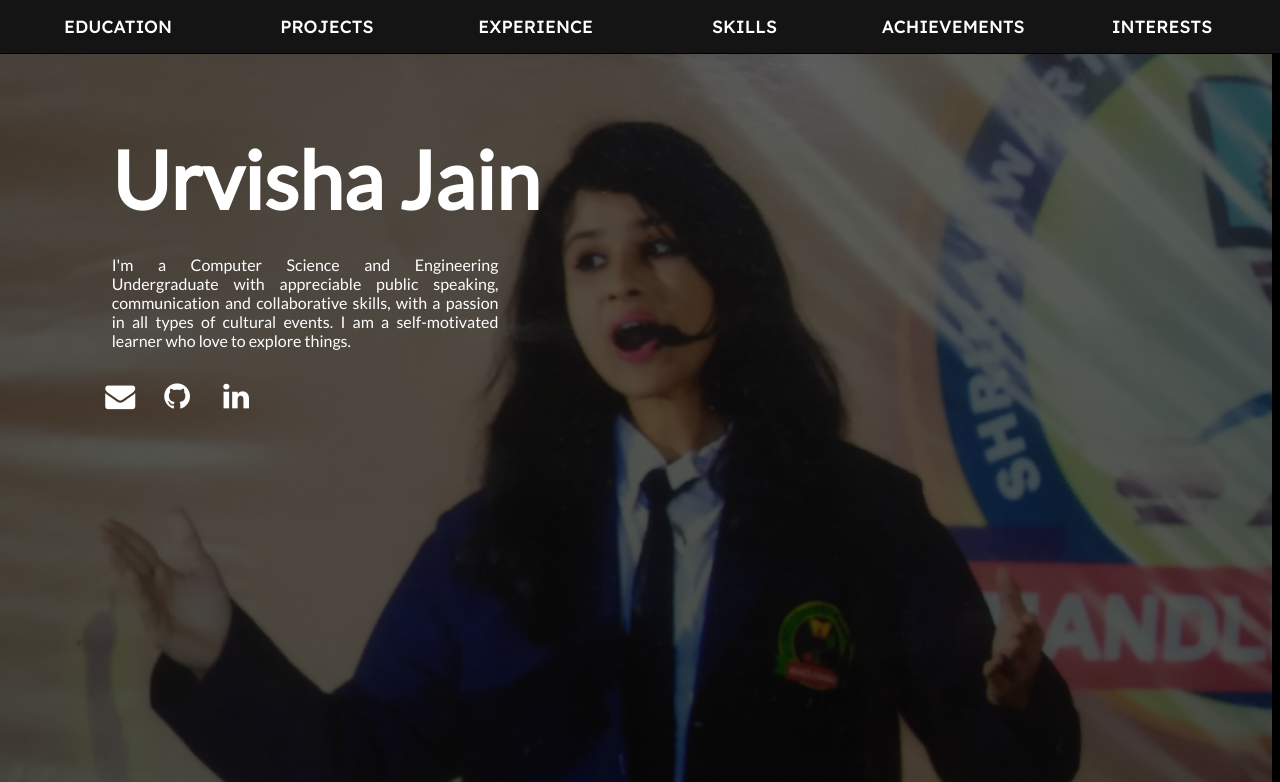
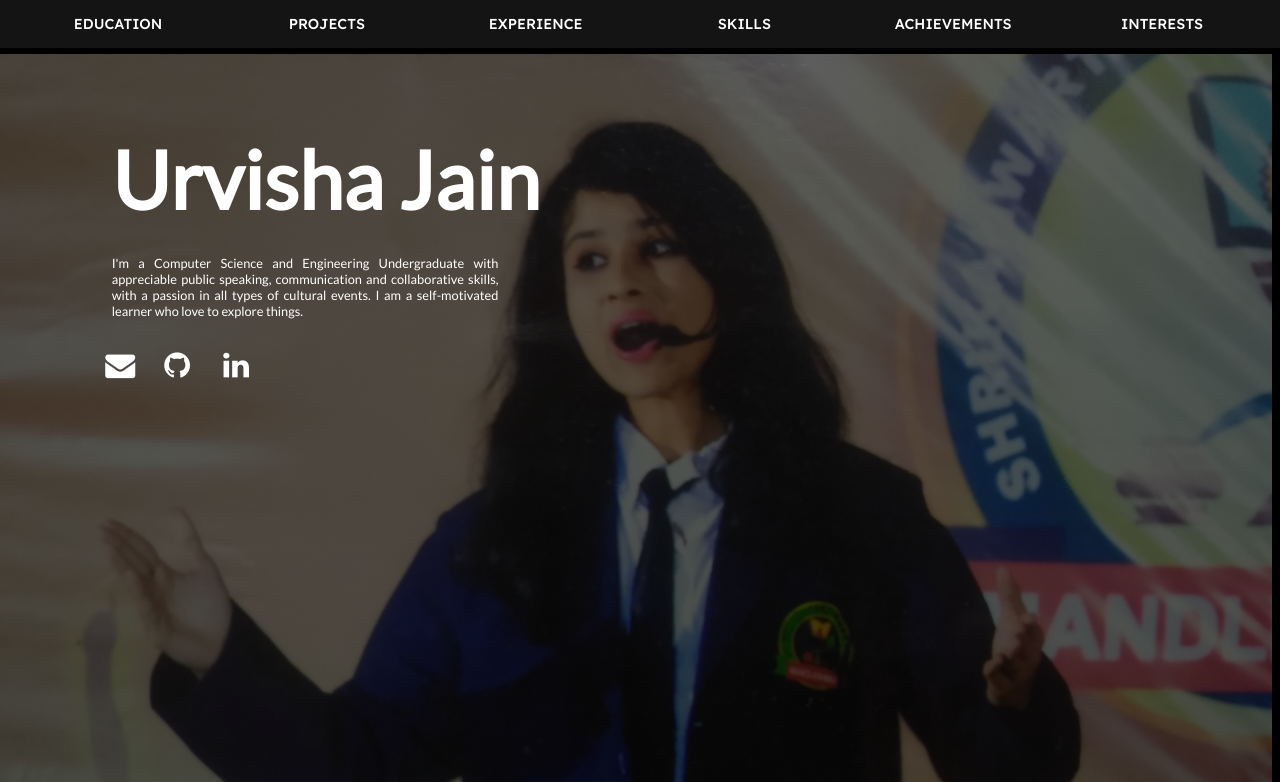
Before and after one commit to urvishajain/Portfolio, a plain HTML site: page index.html in a window 1280 px wide. Shown: the top 782 px of the page. Drawn offline with nearby package versions, Linux system fonts and the light colour scheme.

Commit message:
Update portfolio.css

```diff
--- a/portfolio.css
+++ b/portfolio.css
@@ -25,7 +25,7 @@ html {
 #home p {
     text-align: justify;
     font-family: 'Lato', sans-serif;
-    font-size: 1em;
+    font-size: .80em;
     color: #fff;
     margin-top: -2%;
     padding-left: 10%;
@@ -103,7 +103,7 @@ html {
 #navbar li {
     display: inline-block;
     font-family: 'Lexend', sans-serif;
-    font-size: 1.1em;
+    font-size: 0.9em;
     color: white;
     width: 16.00%;
 }
```
